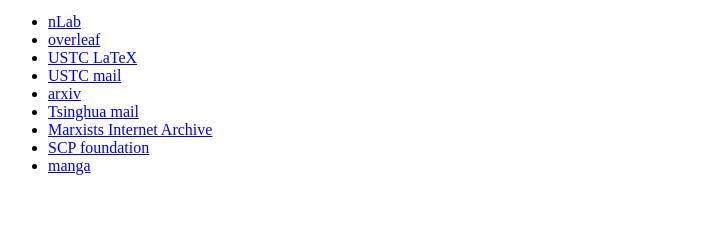
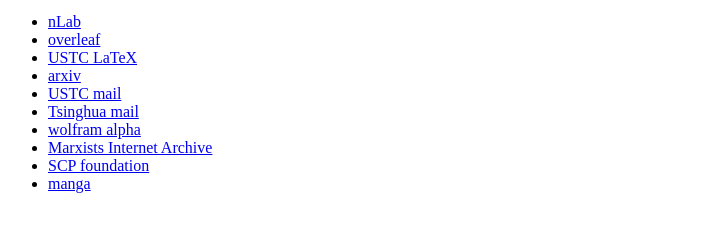
Before and after one commit to Yangp20/-Yangp20.github.io, a plain HTML site: page index.html in a window 1280 px wide. Shown: the part 389-620 px from the top of the page, without its empty margins (0-725 px from the left). Drawn offline with Linux system fonts and the light colour scheme.

Commit message:
Update index.html

```diff
--- a/index.html
+++ b/index.html
@@ -41,13 +41,16 @@
      <a href="https://latex.ustc.edu.cn/project">USTC LaTeX</a>
     </li>
     <li>
+     <a href="https://arxiv.org/">arxiv</a>
+    </li>
+    <li>
      <a href="http://mail.ustc.edu.cn/">USTC mail</a>
     </li>
     <li>
-     <a href="https://arxiv.org/">arxiv</a>
+     <a href="https://mails.tsinghua.edu.cn/">Tsinghua mail</a>
     </li>
     <li>
-     <a href="https://mails.tsinghua.edu.cn/">Tsinghua mail</a>
+     <a href="https://www.wolframalpha.com/">wolfram alpha</a>
     </li>
     <li>
      <a href="https://www.marxists.org/chinese/index.html">Marxists Internet Archive</a>
```
